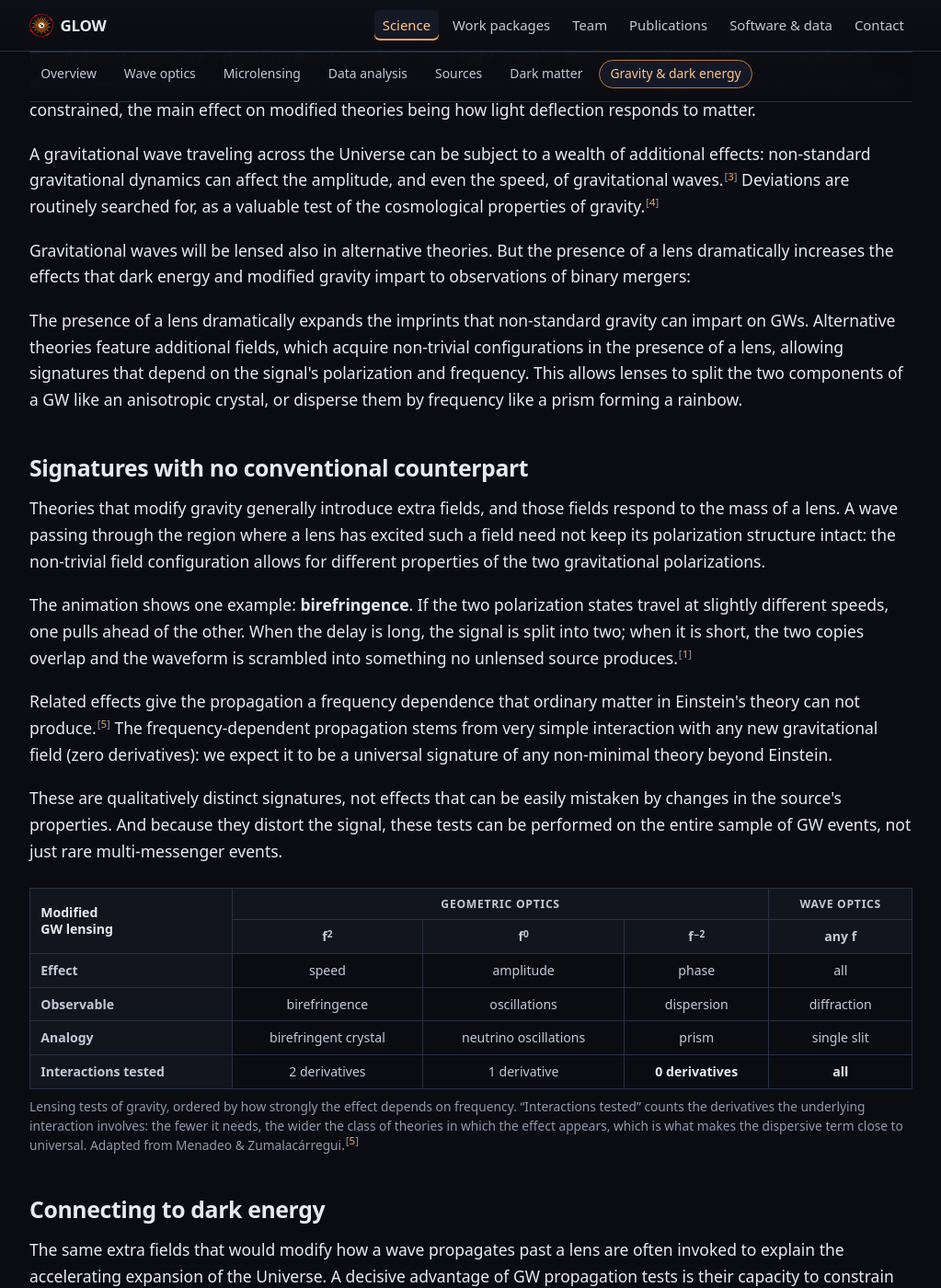
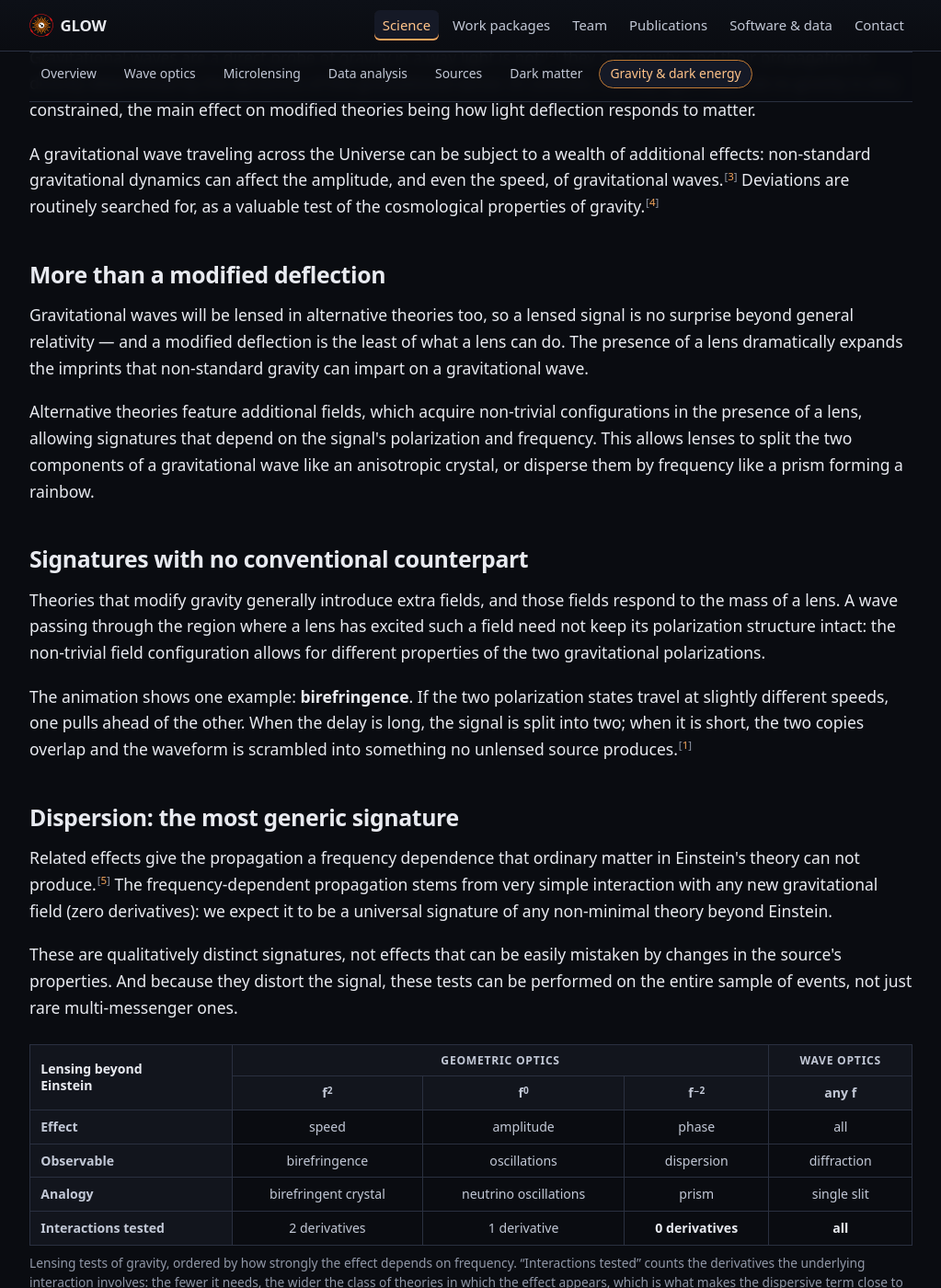
Before and after one commit to glow-astro/website, a Jekyll site: the page built from testing-gravity.html, in a window 1280 px wide and 1400 px high, scrolled down 1257 px. Shown: the whole window at 92% size, without its empty margins (128-1151 px from the left). Built offline with Jekyll 4.4.1, drawn with Linux system fonts in a browser that asks for light colours; some of the changed text lies outside the part shown.

Commit message:
Testing gravity: five short sections, and no abbreviations
Three sections became five, two paragraphs each -- the shape the other
five topic pages already have. None of them uses a sub-heading, so this
splits into sections rather than introducing a level the site does not
otherwise have.

"More than a modified deflection" is new and carries the argument the
owner asked for: lensing is no surprise beyond Einstein, and a modified
deflection is the least of what a lens does. It absorbs the two
paragraphs that opened on the same claim in almost the same words.
"Dispersion: the most generic signature" is new too and holds the
zero-derivative argument together with the table, which is what the
table is a picture of.

GW and GWs are spelled out. The table's corner cell reads "Lensing
beyond Einstein" rather than growing to three lines of "modified
gravitational-wave lensing". And "the opposite regime than is required"
now reads "from the one required".

Co-Authored-By: Claude Opus 5 <noreply@anthropic.com>
Claude-Session: https://claude.ai/code/session_01L7GT62S61eYxRuSFTmWGfu

```diff
--- a/testing-gravity.html
+++ b/testing-gravity.html
@@ -43,18 +43,23 @@ topic_id: testing-gravity
     routinely searched for, as a valuable test of the cosmological properties of
     gravity.{% include cite.html key="lvk-tgr-gwtc5" %}
   </p>
+</section>
+
+<section class="section" id="beyond" aria-labelledby="beyond-heading">
+  <h2 id="beyond-heading">More than a modified deflection</h2>
   <p>
-    Gravitational waves will be lensed also in alternative theories. But the
-    presence of a lens dramatically increases the effects that dark energy and
-    modified gravity impart to observations of binary mergers:
+    Gravitational waves will be lensed in alternative theories too, so a lensed
+    signal is no surprise beyond general relativity — and a modified deflection
+    is the least of what a lens can do. The presence of a lens dramatically
+    expands the imprints that non-standard gravity can impart on a gravitational
+    wave.
   </p>
   <p>
-    The presence of a lens dramatically expands the imprints that non-standard
-    gravity can impart on GWs. Alternative theories feature additional fields,
-    which acquire non-trivial configurations in the presence of a lens, allowing
-    signatures that depend on the signal's polarization and frequency. This
-    allows lenses to split the two components of a GW like an anisotropic
-    crystal, or disperse them by frequency like a prism forming a rainbow.
+    Alternative theories feature additional fields, which acquire non-trivial
+    configurations in the presence of a lens, allowing signatures that depend on
+    the signal's polarization and frequency. This allows lenses to split the two
+    components of a gravitational wave like an anisotropic crystal, or disperse
+    them by frequency like a prism forming a rainbow.
   </p>
 </section>
 
@@ -75,6 +80,10 @@ topic_id: testing-gravity
     no unlensed source
     produces.{% include cite.html key="ezquiaga-birefringence" %}
   </p>
+</section>
+
+<section class="section" id="frequency" aria-labelledby="frequency-heading">
+  <h2 id="frequency-heading">Dispersion: the most generic signature</h2>
   <p>
     Related effects give the propagation a frequency dependence that ordinary
     matter in Einstein's theory can not
@@ -86,8 +95,8 @@ topic_id: testing-gravity
   <p>
     These are qualitatively distinct signatures, not effects that can be easily
     mistaken by changes in the source's properties. And because they distort the
-    signal, these tests can be performed on the entire sample of GW events, not
-    just rare multi-messenger events.
+    signal, these tests can be performed on the entire sample of events, not
+    just rare multi-messenger ones.
   </p>
 
   <!-- Adapted from the table in Menadeo & Zumalacarregui, which the grant
@@ -120,7 +129,7 @@ topic_id: testing-gravity
       </caption>
       <thead>
         <tr>
-          <th class="matrix-corner" rowspan="2" scope="col">Modified<br>GW lensing</th>
+          <th class="matrix-corner" rowspan="2" scope="col">Lensing beyond<br>Einstein</th>
           <th class="colgroup-head" colspan="3" scope="colgroup">Geometric optics</th>
           <th class="colgroup-head" scope="colgroup">Wave optics</th>
         </tr>
@@ -170,12 +179,13 @@ topic_id: testing-gravity
   <p>
     The same extra fields that would modify how a wave propagates past a lens
     are often invoked to explain the accelerating expansion of the Universe. A
-    decisive advantage of GW propagation tests is their capacity to constrain
-    dark-energy theories,{% include cite.html key="ezquiaga-dark-energy" %}
-    offering routes complementary to supernovae, the cosmic microwave background
-    or galaxy surveys. In contrast, tests of GW emission are often limited to
-    theories that modify gravity in strong fields, the opposite regime than is
-    required to alter cosmological dynamics.
+    decisive advantage of gravitational-wave propagation tests is their capacity
+    to constrain dark-energy
+    theories,{% include cite.html key="ezquiaga-dark-energy" %} offering routes
+    complementary to supernovae, the cosmic microwave background or galaxy
+    surveys. In contrast, tests of gravitational-wave emission are often limited
+    to theories that modify gravity in strong fields, the opposite regime from
+    the one required to alter cosmological dynamics.
   </p>
   <p>
     The project will release these constraints as likelihoods usable with
```
